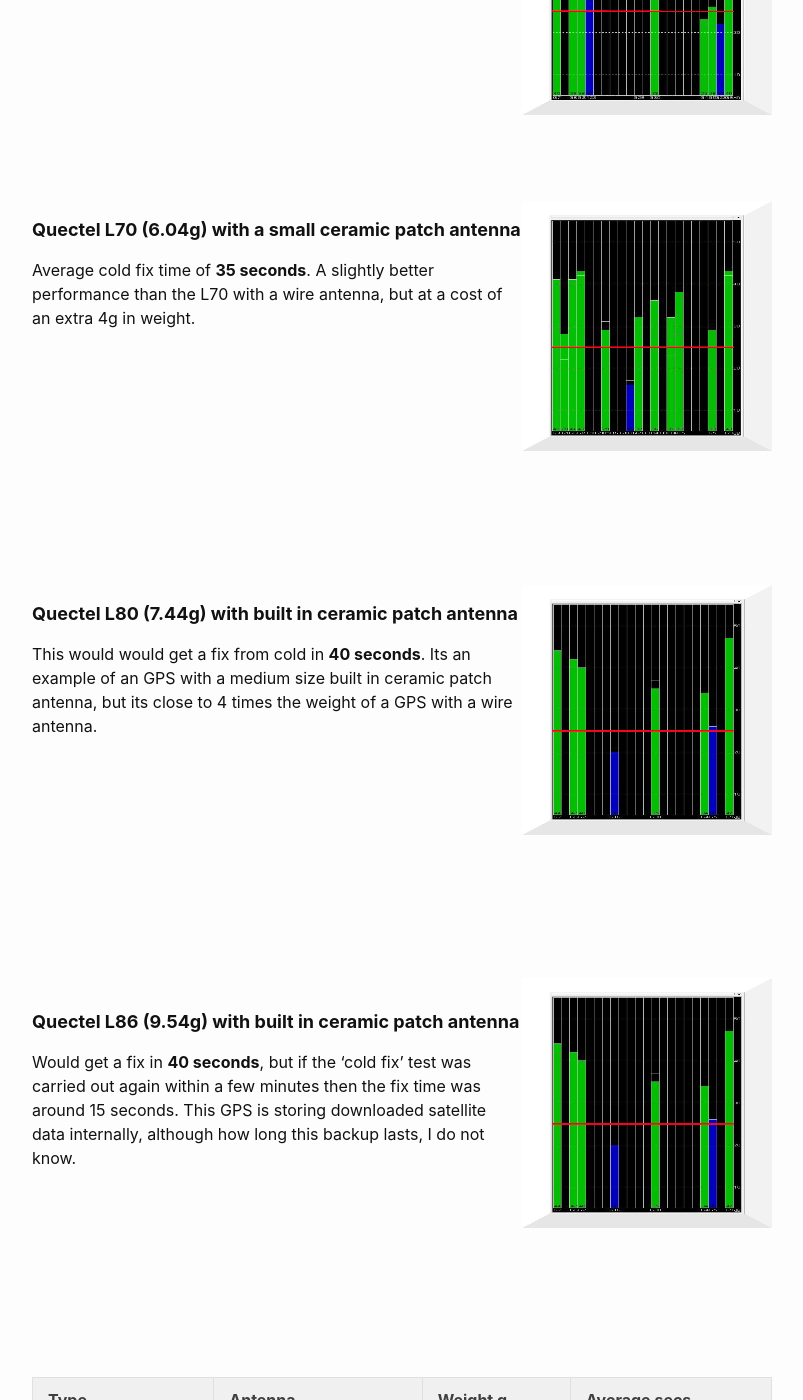
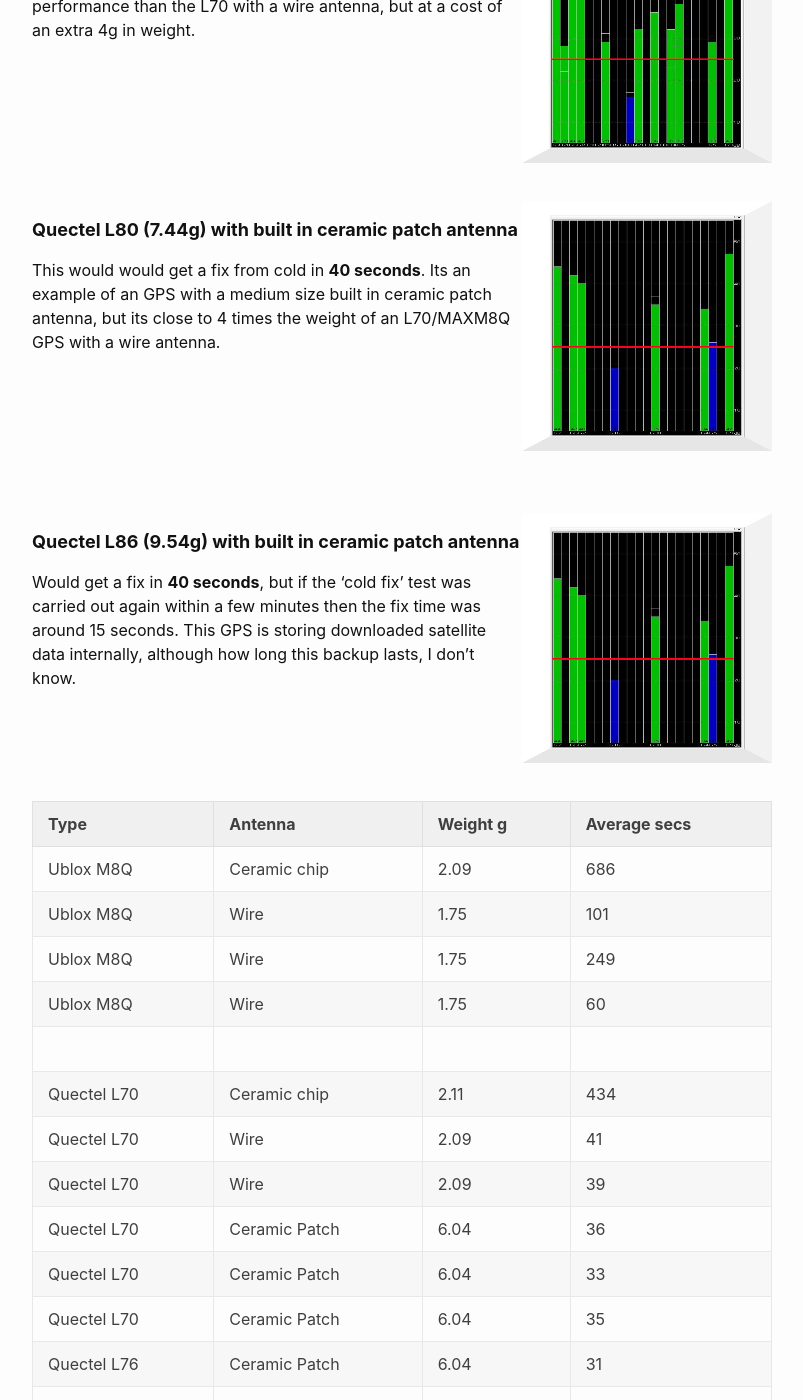
Before and after one commit to StuartsProjects/StuartsProjects.github.io, a Jekyll site: the page built from _posts/2020-09-10-GPS-antennas-effectiveness-and-weight.md, in a window 1280 px wide and 1400 px high, scrolled down 3595 px. Shown: the whole window, without its empty margins (238-1041 px from the left). Built offline with Jekyll 4.4.1, drawn with Linux system fonts in a browser that asks for light colours; some of the changed text lies outside the part shown.

Commit message:
Update posts

```diff
--- a/_config.yml
+++ b/_config.yml
@@ -2,7 +2,7 @@
 title: StuartsProjects
 author: Stuart
 #email: your-email@domain.com
-description: Adventures with Semtech LoRa® devices. LoRa® is a Semtech registered trademark.
+description: Adventures with Semtech LoRa® devices.
 #twitter_username: jekyllrb
 github_username:  StuartsProjects
 
--- a/_posts/2020-09-10-GPS-antennas-effectiveness-and-weight.md
+++ b/_posts/2020-09-10-GPS-antennas-effectiveness-and-weight.md
@@ -39,8 +39,6 @@
 The simple wire antenna, whilst around the same weight as the ceramic chip antenna setup was a major improvement, with short and reliable cold fix times in what was far from an ideal location.
 
 Below are comments on each type of GPS\Antenna combination together with a screen shot of the Ucenter output indicating the satellite signal strengths being seen by the GPS. The red line is at the 25dB C\No level, signals  levels close to this point will cause the GPS to have a poor fix performance.
-<br>
-<br>
 
 <img align="right" src="/images/GPSantenna17.jpg" width="250" height="250">
 ##### **Ublox MAX M8Q with ceramic chip antenna (1.7g)**
@@ -51,10 +49,6 @@
 <br>
 <br>
 <br>
-<br>
-<br>
-<br>
-
 
 <img align="right" src="/images/GPSantenna16.jpg" width="250" height="250">
 ##### **Quectel L70 with ceramic chip antenna (2.11g)**
@@ -64,16 +58,10 @@
 <br>
 <br>
 <br>
-<br>
-<br>
-<br>
-
 
 <img align="right" src="/images/GPSantenna16.jpg" width="250" height="250">
 ##### **Ublox MAX M8Q (1.75g) with a simple ¼ wave wire**
 This setup had and average cold fix of **60 seconds**, although two other examples had averages of 101 seconds and 249 seconds. So for this GPS a simple wire antenna is a major improvement over a ceramic chip. There is quite a difference between 60 seconds and 249 seconds and it is possible the particular Ublox  MAX M8Q was faulty, they are known to be sensitive to static damage on the antenna input, something the Quectel L70s do not seem to suffer from.
-<br>
-<br>
 <br>
 <br>
 <br>
@@ -89,15 +77,21 @@
 <br>
 <br>
 <br>
+
+<img align="right" src="/images/GPSantenna8.jpg" width="250" height="250">
+##### **Quectel L70  (6.04g) with a small ceramic patch antenna**
+Average cold fix time of **35 seconds**. A slightly better performance than the L70 with a wire antenna, but at a cost of an extra 4g in weight.  <br>
+<br>
+<br>
+<br>
+<br>
 <br>
 <br>
 
-<img align="right" src="/images/GPSantenna8.jpg" width="250" height="250">
-##### **Quectel L70  (6.04g) with a small ceramic patch antenna**
-Average cold fix time of **35 seconds**. A slightly better performance than the L70 with a wire antenna, but at a cost of an extra 4g in weight.
-<br>
-<br>
-<br>
+
+<img align="right" src="/images/GPSantenna10.jpg" width="250" height="250">
+##### **Quectel L80 (7.44g) with built in ceramic patch antenna**
+This would would get a fix from cold in **40 seconds**. Its an example of an GPS with a medium size built in ceramic patch antenna, but its close to 4 times the weight of an L70/MAXM8Q GPS with a wire antenna.
 <br>
 <br>
 <br>
@@ -107,32 +101,13 @@
 <br>
 
 <img align="right" src="/images/GPSantenna10.jpg" width="250" height="250">
-##### **Quectel L80 (7.44g) with built in ceramic patch antenna**
-This would would get a fix from cold in **40 seconds**. Its an example of an GPS with a medium size built in ceramic patch antenna, but its close to 4 times the weight of a GPS with a wire antenna.
+##### **Quectel L86 (9.54g) with built in ceramic patch antenna**
+Would get a fix in **40 seconds**, but if the ‘cold fix’ test was carried out again within a few minutes then the fix time was around 15 seconds. This GPS is storing downloaded satellite data internally, although how long this backup lasts, I don't  know.
 <br>
 <br>
 <br>
 <br>
 <br>
-<br>
-<br>
-<br>
-<br>
-<br>
-<br>
-<img align="right" src="/images/GPSantenna10.jpg" width="250" height="250">
-##### **Quectel L86 (9.54g) with built in ceramic patch antenna**
-Would get a fix in **40 seconds**, but if the ‘cold fix’ test was carried out again within a few minutes then the fix time was around 15 seconds. This GPS is storing downloaded satellite data internally, although how long this backup lasts, I do not know.
-<br>
-<br>
-<br>
-<br>
-<br>
-<br>
-<br>
-<br>
-<br>
-
 
 | Type  | Antenna | Weight g | Average secs |
 |-|-|-|-|
```
Also changed, not shown: _posts/2018-01-09-is-LoRa®-affected-by-local-emi-esp32-tests.md (+1 -1 lines), _posts/2020-08-27-ESP32CAM-TrackerAddOn-Board.md (+4 -3 lines), index.md (+3 -2 lines), WhatisLoRa.md (renamed from WhatisLoRa®.md).
